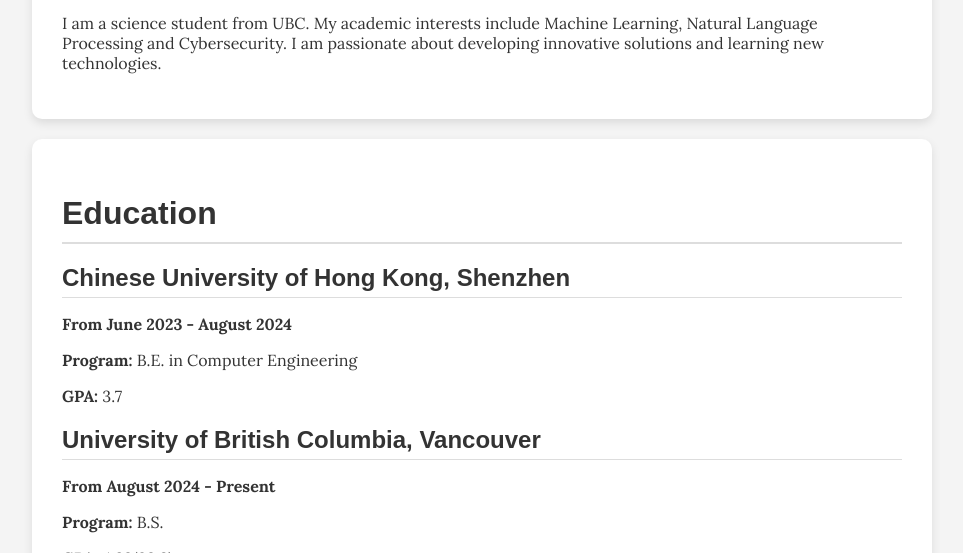
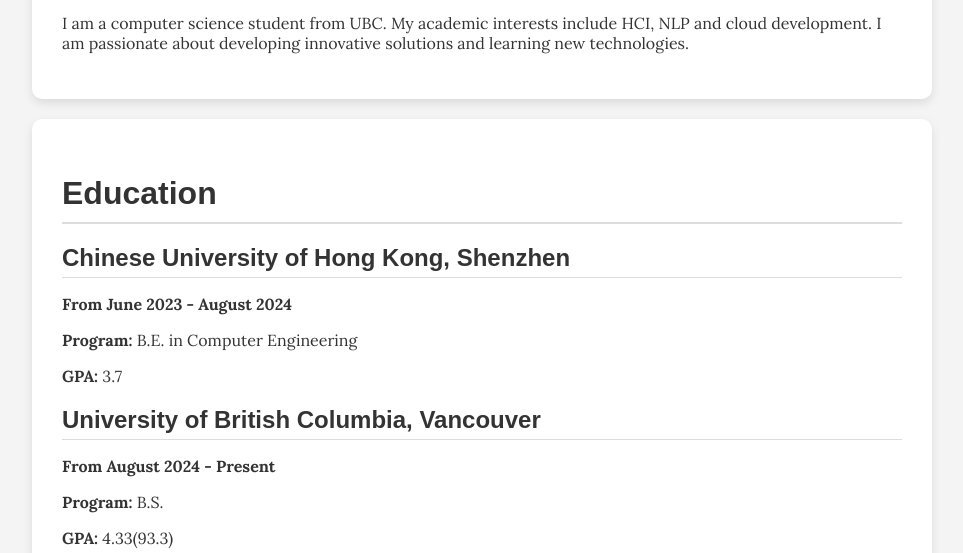
Before and after one commit to DavidHua04/davidhua04.github.io, a plain HTML site: page index.html in a window 1280 px wide. Shown: the part 547-1100 px from the top of the page, without its empty margins (158-1121 px from the left). Drawn offline with Linux system fonts and the light colour scheme.

Commit message:
Updated about me

```diff
--- a/index.html
+++ b/index.html
@@ -21,7 +21,8 @@
         <!-- About Section -->
         <section>
             <h2>About Me</h2>
-            <p>I am a science student from UBC. My academic interests include Machine Learning, Natural Language Processing and Cybersecurity. I am passionate about developing innovative solutions and learning new technologies.</p>
+            <p>I am a computer science student from UBC. My academic interests include HCI, NLP and cloud development.
+                I am passionate about developing innovative solutions and learning new technologies.</p>
         </section>
 
         <!-- Education Section -->
@@ -106,8 +107,10 @@
             <p><strong>From August 2023 - July 2024</strong></p>
             <p>
                 <ul>
-                    <li>Pioneered the establishment of the finance department to professionalize budget management and financial oversight, previously managed by the branch leader.</li>
-                    <li>Initiated and managed a reimbursement project for IEEE membership fees, funded by the School of Science and Engineering, to boost student membership in the global IEEE community.</li>
+                    <li>Pioneered the establishment of the finance department to professionalize budget management
+                        and financial oversight, previously managed by the branch leader.</li>
+                    <li>Initiated and managed a reimbursement project for IEEE membership fees,
+                        funded by the School of Science and Engineering, to boost student membership in the global IEEE community.</li>
                 </ul>
             </p>
         </section>
@@ -145,15 +148,18 @@
                 </ul>
 
             <h3>3. Writing</h3>
-            <p>Outside of work, I write science fiction and mystery stories, as well as essays on philosophical topics, particularly ethics and rationality.</p>
+            <p>Outside of work, I write science fiction and mystery stories, as well as essays on philosophical topics,
+                particularly ethics and rationality.</p>
             <ul>
                 <li><a href="https://github.com/DavidHua04/philosophical-ravings/blob/main/The%20Structure%20and%20Implications%20of%20Individual%20Utilitarianism/The%20Structure%20and%20Implications%20of%20Individual%20Utilitarianism.md" target="_blank">Individual Utilitarianism: A Rationalist Model of Self-Oriented Moral Cognition</a></li>
             </ul>
 
 
             <h3>4. Online Courses</h3>
-            <p>I enjoy online courses and often spend my spare time watching them. And I really respect and am grateful to the institutions that offer these high-quality courses.</p>
-            <p>Here are a few high-quality courses I found interested [The numbers in square brackets represent the year I completed the course once]:</p>
+            <p>I enjoy online courses and often spend my spare time watching them.
+                And I really respect and am grateful to the institutions that offer these high-quality courses.</p>
+            <p>Here are a few high-quality courses I found interested
+                [The numbers in square brackets represent the year I completed the course once]:</p>
             <ul>
                 <li><a href="https://ocw.mit.edu/courses/mathematics/18-01sc-single-variable-calculus-fall-2010/syllabus/" target="_blank">MIT 18.01: Single Variable Calculus</a> [2023]</li>
                 <li><a href="https://ocw.mit.edu/courses/mathematics/18-02sc-multivariable-calculus-fall-2010/" target="_blank">MIT 18.02: Multivariable Calculus</a> [2023]</li>
```
